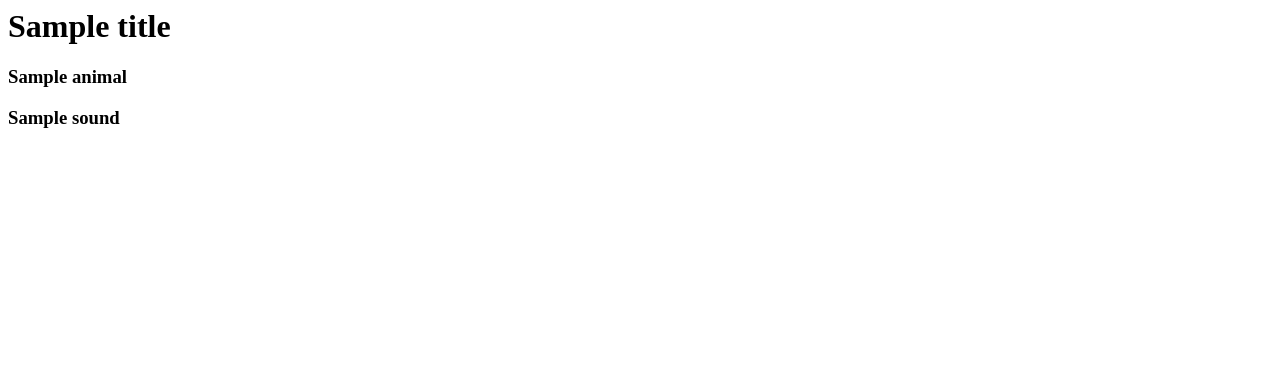
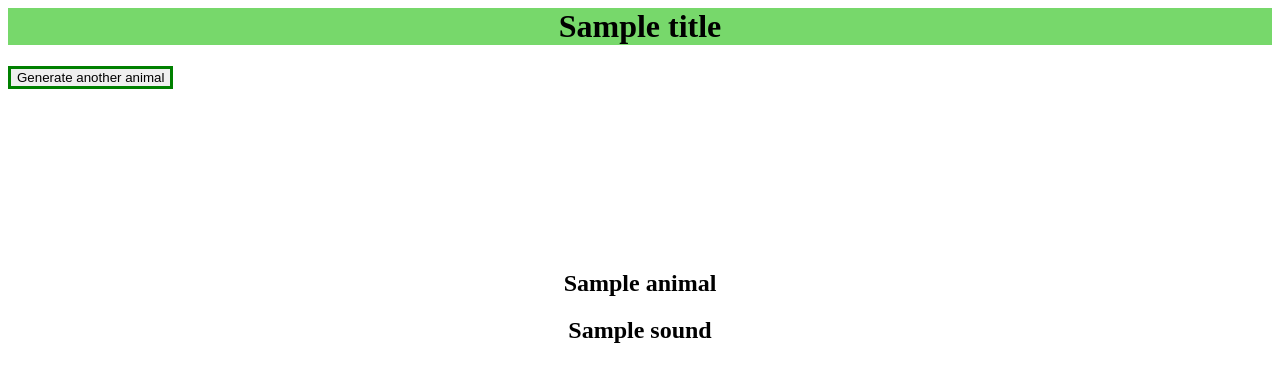
Before and after one commit to BWDaniels97/PythonRequests-Task, a Flask app: template service1/application/templates/generate.html in a window 1280 px wide. Shown: the top 382 px of the page. Run offline with Flask 2, Linux system fonts and the light colour scheme; the template is opened without the code that fills it: most values are stand-ins (such as "Sample title", 1, 10 or a date in 2020).

Commit message:
template format

```diff
--- a/service1/application/templates/generate.html
+++ b/service1/application/templates/generate.html
@@ -1,6 +1,45 @@
 <h1>{{ title }}</h1>
 
-<div>
-       <h3>{{ animal }}</h3>
-       <h3>{{ sound }}</h3>
+<div class="animal">
+       <h2>{{ animal }}</h2>
+       <h2>{{ sound }}</h2>
 </div>
+
+<form action="{{ url_for('generateanimal') }}">
+	    <button type="submit" class="again">Generate another animal</button>
+</form>
+
+<style>
+
+.again {
+
+left: 50%;
+border: 3px solid green;
+
+}
+
+
+.animal {
+
+height: 300px;
+width: 300px;
+margin: 0;
+position: absolute;
+top: 50%;
+left: 50%;
+-ms-transform: translate(-50%, -50%);
+transform: translate(-50%, -50%);
+
+}
+
+h1 {
+text-align: center;
+background-color:#77D86B;
+}
+h2 {
+
+text-align: center;
+top: 50%;
+left: 50%;
+}
+</style>
--- a/service1/application/templates/home.html
+++ b/service1/application/templates/home.html
@@ -21,5 +21,9 @@ transform: translate(-50%, -50%);
 border: 3px solid green;
 }
 
-h1 {text-align: center;}
+h1 {
+text-align: center;
+background-color:#77D86B;
+}
+
 </style>
```
